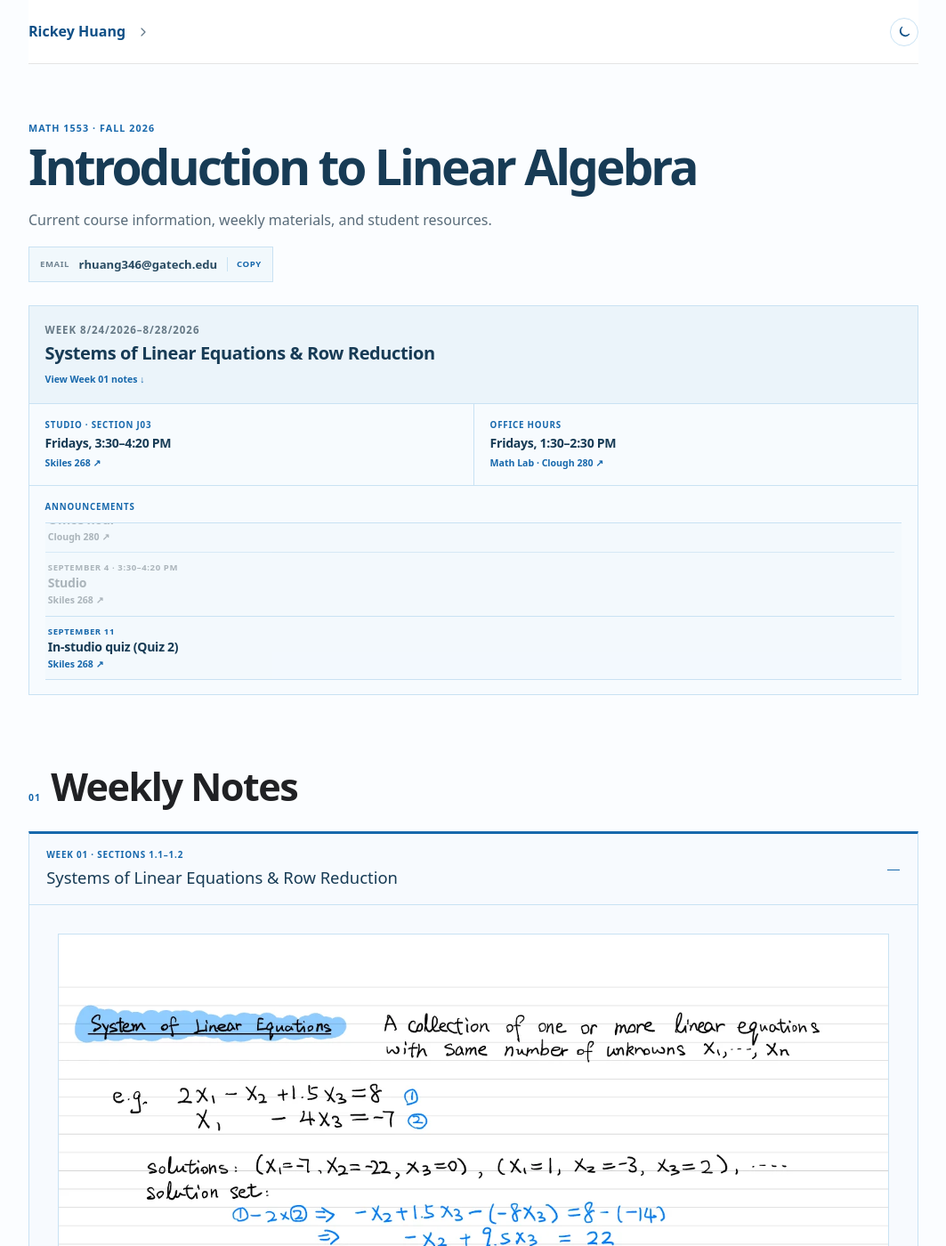
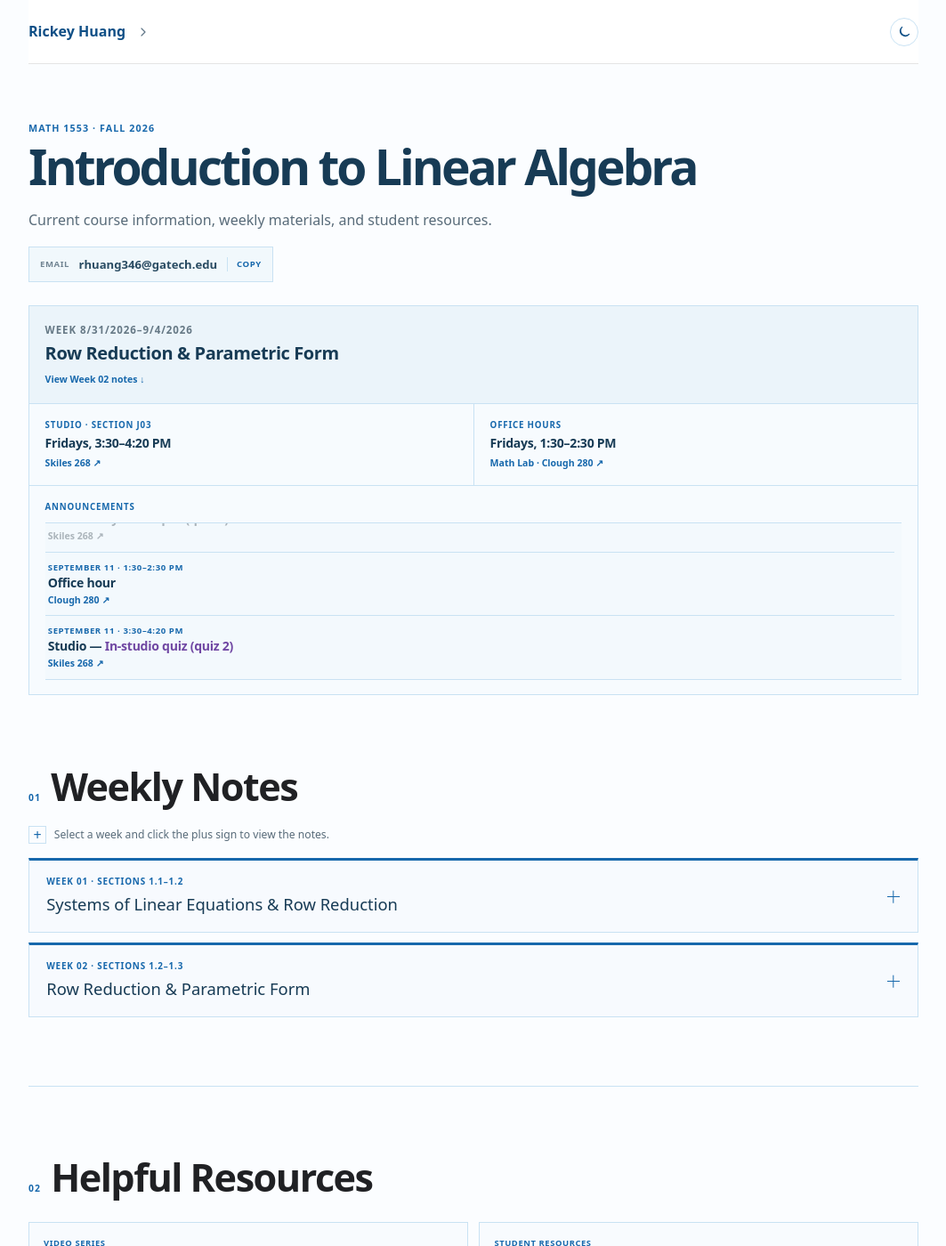
Before and after one commit to Rick3yHuang/Rick3yHuang.github.io, a Jekyll site: the page built from teaching/math-1553-current.md, in a window 1280 px wide and 1400 px high. Shown: the whole window at 89% size, without its empty margins (108-1171 px from the left). Built offline with Jekyll 4.4.1, drawn with Linux system fonts in a browser that asks for light colours.

Commit message:
Update MATH 1553 week two information

```diff
--- a/assets/css/site.css
+++ b/assets/css/site.css
@@ -1905,6 +1905,32 @@ a.research-link:focus-visible {
   border-top: 3px solid var(--blue);
 }
 
+.course-notes-guidance {
+  display: flex;
+  margin: -0.35rem 0 1rem;
+  align-items: center;
+  gap: 0.55rem;
+  color: #586b79;
+  font-size: 0.76rem;
+  line-height: 1.5;
+}
+
+.course-notes-guidance span {
+  display: inline-grid;
+  width: 1.25rem;
+  height: 1.25rem;
+  flex: 0 0 auto;
+  place-items: center;
+  color: var(--blue);
+  border: 1px solid var(--blue-border);
+  font-size: 1rem;
+  line-height: 1;
+}
+
+[data-theme="dark"] .course-notes-guidance {
+  color: #a9bbc6;
+}
+
 .course-note summary {
   position: relative;
   display: grid;
@@ -3167,6 +3193,11 @@ td {
   width: fit-content;
 }
 
+.current-course-announcement__highlight {
+  color: #7047a3;
+  font-weight: 800;
+}
+
 .current-course-announcement + .current-course-announcement {
   border-top: 1px solid var(--blue-border);
 }
@@ -3181,7 +3212,8 @@ td {
 
 .current-course-announcement.is-past time,
 .current-course-announcement.is-past h3,
-.current-course-announcement.is-past .current-course-announcement__location {
+.current-course-announcement.is-past .current-course-announcement__location,
+.current-course-announcement.is-past .current-course-announcement__highlight {
   color: #89949b;
 }
 
@@ -3195,9 +3227,14 @@ td {
   scrollbar-color: #65b5e8 #193141;
 }
 
+[data-theme="dark"] .current-course-announcement__highlight {
+  color: #c5a3f0;
+}
+
 [data-theme="dark"] .current-course-announcement.is-past time,
 [data-theme="dark"] .current-course-announcement.is-past h3,
-[data-theme="dark"] .current-course-announcement.is-past .current-course-announcement__location {
+[data-theme="dark"] .current-course-announcement.is-past .current-course-announcement__location,
+[data-theme="dark"] .current-course-announcement.is-past .current-course-announcement__highlight {
   color: #73838d;
 }
 
--- a/assets/js/site.js
+++ b/assets/js/site.js
@@ -70,12 +70,6 @@ document.querySelectorAll(".citation-copy").forEach((button) => {
     await copyText(bibtex);
     showToast("BibTeX copied");
   });
-});
-
-const currentCourseNotes = document.querySelectorAll("[data-latest-first] .course-note");
-
-currentCourseNotes.forEach((note, index) => {
-  note.open = index === 0;
 });
 
 document.querySelectorAll("[data-scroll-next]").forEach((list) => {
--- a/teaching/math-1553-current.md
+++ b/teaching/math-1553-current.md
@@ -17,9 +17,9 @@ permalink: /teaching/math-1553/
 
 <section class="current-course-dashboard" aria-label="Current MATH 1553 information">
   <article class="current-course-card current-course-card--week">
-    <p class="current-course-card__label">Week 8/24/2026–8/28/2026</p>
-    <h2>Systems of Linear Equations &amp; Row Reduction</h2>
-    <a href="#weekly-notes">View Week 01 notes <span aria-hidden="true">↓</span></a>
+    <p class="current-course-card__label">Week 8/31/2026–9/4/2026</p>
+    <h2>Row Reduction &amp; Parametric Form</h2>
+    <a href="#weekly-notes">View Week 02 notes <span aria-hidden="true">↓</span></a>
   </article>
 
   <article class="current-course-card">
@@ -49,22 +49,28 @@ permalink: /teaching/math-1553/
       </div>
       <div class="current-course-announcement" data-event-end="2026-09-04T16:20:00">
         <time datetime="2026-09-04T15:30">September 4 · 3:30–4:20 PM</time>
-        <h3>Studio</h3>
+        <h3>Studio — <span class="current-course-announcement__highlight">Syllabus quiz (quiz 1) due</span></h3>
         <a class="current-course-announcement__location" href="https://www.google.com/maps/search/?api=1&amp;query=Skiles+Classroom+Building+268%2C+Atlanta%2C+GA" target="_blank" rel="noopener noreferrer">Skiles 268 <span aria-hidden="true">↗</span></a>
       </div>
-      <div class="current-course-announcement" data-event-end="2026-09-11T23:59:59">
-        <time datetime="2026-09-11T23:59:59">September 11</time>
-        <h3>In-studio quiz (Quiz 2)</h3>
+      <div class="current-course-announcement" data-event-end="2026-09-11T14:30:00">
+        <time datetime="2026-09-11T13:30">September 11 · 1:30–2:30 PM</time>
+        <h3>Office hour</h3>
+        <a class="current-course-announcement__location" href="https://www.google.com/maps/place/Clough+Undergraduate+Learning+Commons/@33.7749203,-84.3989897,17z/data=!3m2!4b1!5s0x88f504620fdf5207:0xfe60772932020a8d!4m6!3m5!1s0x88f50489e24c4cc7:0x2f07c28c3abda31b!8m2!3d33.7749203!4d-84.3964148!16s%2Fm%2F0bmh8t0!5m1!1e4?entry=ttu&amp;g_ep=EgoyMDI2MDgxMi4wIKXMDSoASAFQAw%3D%3D" target="_blank" rel="noopener noreferrer">Clough 280 <span aria-hidden="true">↗</span></a>
+      </div>
+      <div class="current-course-announcement current-course-announcement--quiz" data-event-end="2026-09-11T16:20:00">
+        <time datetime="2026-09-11T15:30">September 11 · 3:30–4:20 PM</time>
+        <h3>Studio — <span class="current-course-announcement__highlight">In-studio quiz (quiz 2)</span></h3>
         <a class="current-course-announcement__location" href="https://www.google.com/maps/search/?api=1&amp;query=Skiles+Classroom+Building+268%2C+Atlanta%2C+GA" target="_blank" rel="noopener noreferrer">Skiles 268 <span aria-hidden="true">↗</span></a>
       </div>
     </div>
   </article>
 </section>
 
-<section class="course-section" id="weekly-notes" data-latest-first>
+<section class="course-section" id="weekly-notes">
   <div class="course-section__heading"><p>01</p><h2>Weekly Notes</h2></div>
+  <p class="course-notes-guidance"><span aria-hidden="true">+</span> Select a week and click the plus sign to view the notes.</p>
 
-  <details class="course-note" open>
+  <details class="course-note">
     <summary>
       <span class="course-note__week">Week 01 · Sections 1.1–1.2</span>
       <span class="course-note__title">Systems of Linear Equations &amp; Row Reduction</span>
@@ -77,6 +83,17 @@ permalink: /teaching/math-1553/
         <img src="{{ '/assets/images/teaching/math-1553/fall-2026-week01/page-3.webp' | relative_url }}" width="1320" height="1020" loading="lazy" decoding="async" alt="Week 01 notes defining pivots and comparing row echelon form with reduced row echelon form.">
         <img src="{{ '/assets/images/teaching/math-1553/fall-2026-week01/page-4.webp' | relative_url }}" width="1320" height="1020" loading="lazy" decoding="async" alt="Week 01 notes listing elementary row operations and the row-reduction procedure for reaching REF and RREF.">
       </figure>
+    </div>
+  </details>
+
+  <details class="course-note">
+    <summary>
+      <span class="course-note__week">Week 02 · Sections 1.2–1.3</span>
+      <span class="course-note__title">Row Reduction &amp; Parametric Form</span>
+      <span class="course-note__toggle" aria-hidden="true"></span>
+    </summary>
+    <div class="course-note__body">
+      {% include wip-cocona.html text="Week 02 notes will be posted here." %}
     </div>
   </details>
 </section>
```
